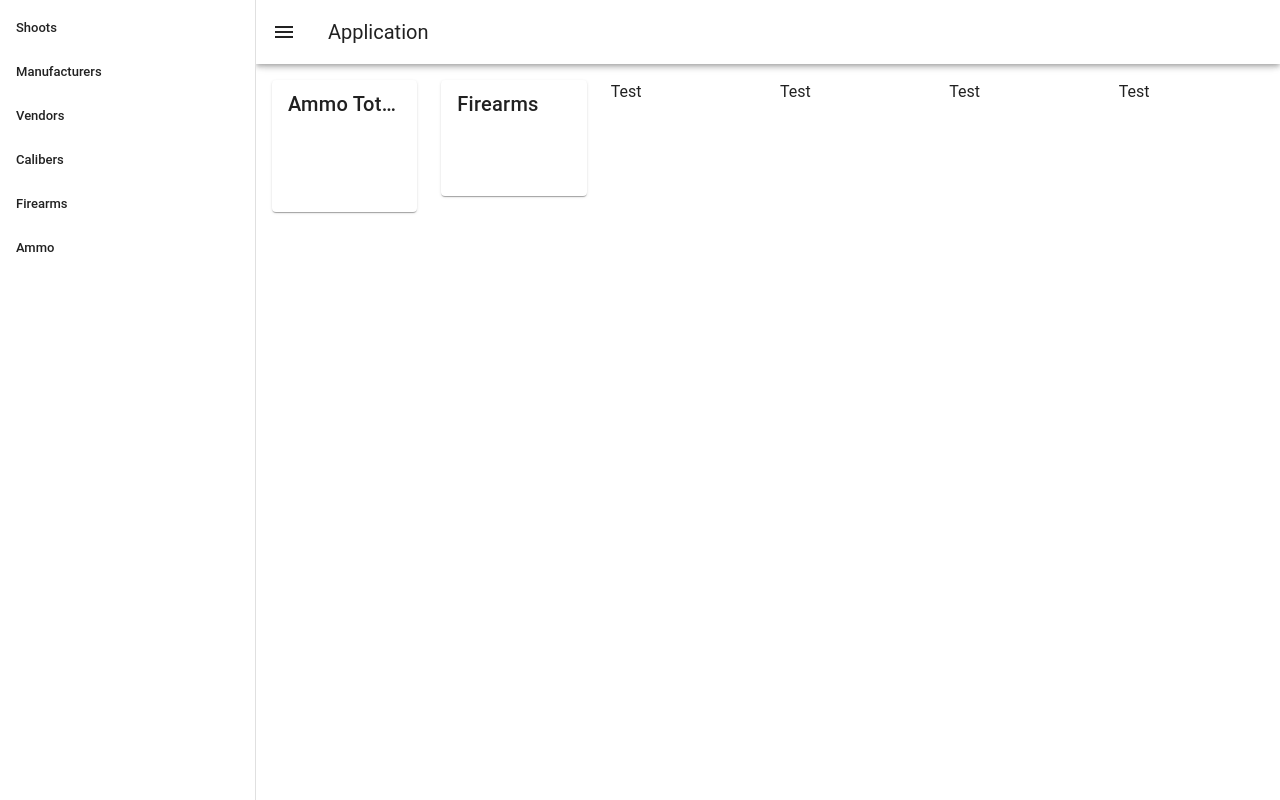
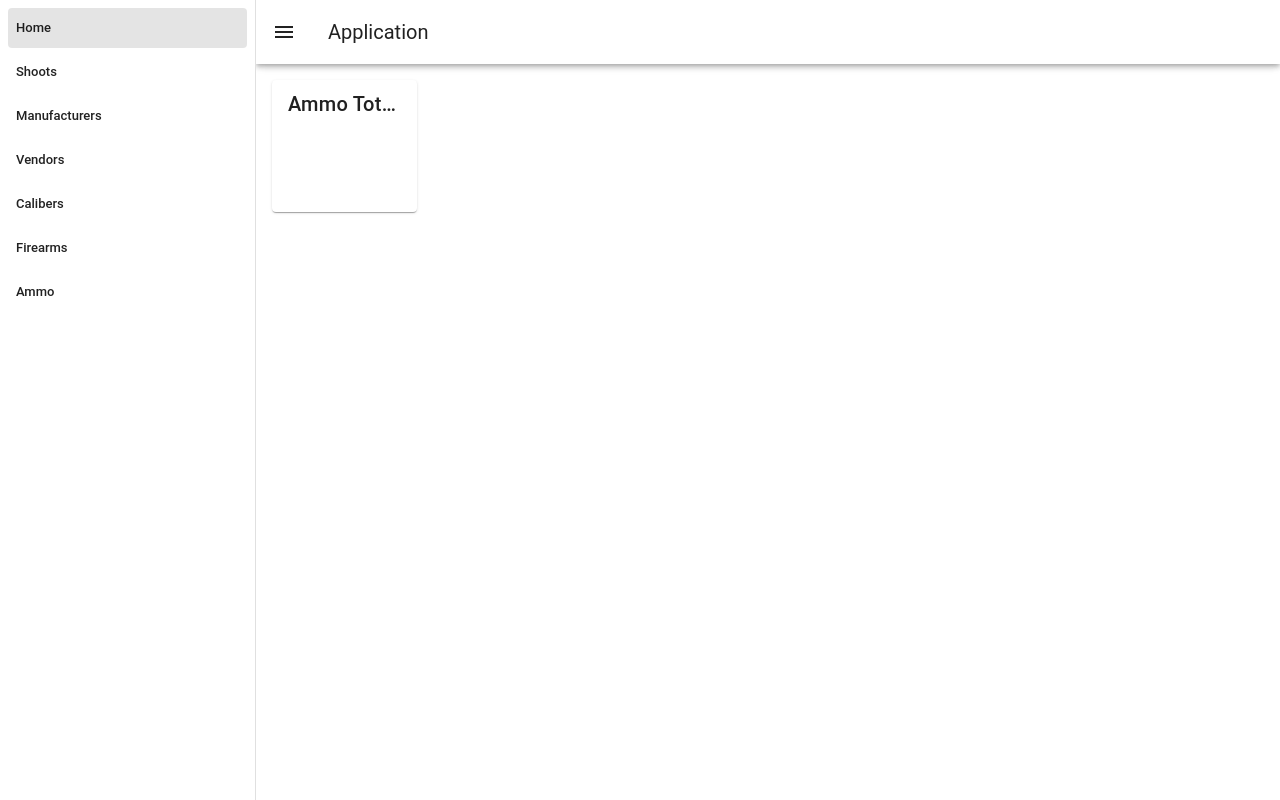
Before and after one commit to outlawdesigns-io/ArmoryVue, a Vue app: page /home in a window 1280 px wide. Built offline with nearby package versions, Linux system fonts and the light colour scheme.

Commit message:
minor imporvements

```diff
--- a/src/App.vue
+++ b/src/App.vue
@@ -28,7 +28,8 @@ export default{
   <v-app id="inspire">
      <v-navigation-drawer v-model="drawer">
        <v-list density="compact" nav>
-         <v-list-item title="Shoots" value="ammo" to="/shoots"></v-list-item>
+         <v-list-item title="Home" value="home" to="/home"></v-list-item>
+         <v-list-item title="Shoots" value="shoots" to="/shoots"></v-list-item>
          <v-list-item title="Manufacturers" value="manufacturers" to="/manufacturers"></v-list-item>
          <v-list-item title="Vendors" value="vendors" to="/vendors"></v-list-item>
          <v-list-item title="Calibers" value="calibers" to="/calibers"></v-list-item>
--- a/src/components/TotalAmmoList.vue
+++ b/src/components/TotalAmmoList.vue
@@ -16,7 +16,16 @@ let ammo = computed(()=>{
     },0);
     results.push({Id:groups[keys[i]][0].Id,Caliber:caliber,Rounds:rounds});
   }
-  return results;
+  return results.sort((a,b)=>{
+    //sort by rounds asc
+    if(a.Rounds < b.Rounds){
+      return -1;
+    }
+    if(a.Rounds > b.Rounds){
+      return 1;
+    }
+    return 0;
+  });
 });
 
 function _groupBy(objectArray,targetProperty){
--- a/src/components/TotalFirearmList.vue
+++ b/src/components/TotalFirearmList.vue
@@ -18,8 +18,34 @@ let firearmsByCaliber = computed(()=>{
     // results.push({Id:groups[keys[i]][0].Id,Caliber:caliber,Rounds:rounds});
     results.push({Caliber:caliber,Firearms:groups[i]});
   }
+  console.log(results);
+  return [
+    {Caliber:{ Id:1, Label:'7.62x39' },Firearms:[
+      {
+        Id:2,
+        Manufacturer:6,
+        Caliber:1,
+        Model:'AK-47',
+        Serial_Number:'S0001BJZ'
+      },
+      {
+        Id:2,
+        Manufacturer:6,
+        Caliber:1,
+        Model:'AK-47',
+        Serial_Number:'X0002ZYN'
+      }
+    ]},
+    {Caliber:{ Id:2, Label:'.223 REM' },Firearms:[]},
+    {Caliber:{ Id:3, Label:'5.56x45 Nato' },Firearms:[]},
+    {Caliber:{ Id:4, Label:'9mm Luger' },Firearms:[]},
+    {Caliber:{ Id:5, Label:'9mm Nato' },Firearms:[]},
+    {Caliber:{ Id:6, Label:'.40 S&W' },Firearms:[]},
+    {Caliber:{ Id:7, Label:'20 Gauge' },Firearms:[]}
+  ];
   // return groups;
-  return results;
+  // return store.state.firearms;
+  //return results;
 });
 
 function _groupBy(objectArray,targetProperty){
@@ -33,7 +59,7 @@ function _groupBy(objectArray,targetProperty){
   },{});
 }
 
-console.log(firearmsByCaliber.value);
+//console.log(firearmsByCaliber.value);
 
 </script>
 
@@ -41,12 +67,13 @@ console.log(firearmsByCaliber.value);
   <v-card>
     <v-card-title>Firearms</v-card-title>
     <v-card-text>
-      <v-list-group value="firearmsByCaliber">
-        <v-list-item v-bind="Firearms" title="Model"></v-list-item>
-      </v-list-group>
-      <!-- <v-list lines="one">
-        <v-list-item v-for="caliber in firearmsByCaliber" :key="a.Id" :title="a.Caliber" :subtitle="a.Rounds"></v-list-item>
-      </v-list> -->
+      <v-list>
+        <v-list-group v-for="(Caliber,Firearms) in firearmsByCaliber">
+          <v-list-item v-for="f in Firearms" :key="f.Id" :title="f.Model" :subtitle="f.Serial_Number"></v-list-item>
+        </v-list-group>
+        <!-- <v-list-item v-for="(Caliber,Firearms) in firearmsByCaliber" :title="Caliber.Label" :value="Caliber.Label">{{Caliber}}</v-list-item> -->
+      </v-list>
+      <!-- <v-list lines="one"><v-list-item v-for="f in firearmsByCaliber" :key="f.Id" :title="f.Model" :subtitle="f.Serial_Number"></v-list-item></v-list> -->
     </v-card-text>
     <v-card-actions></v-card-actions>
   </v-card>
--- a/src/views/HomeView.vue
+++ b/src/views/HomeView.vue
@@ -15,12 +15,12 @@ import TotalFirearmList from '../components/TotalFirearmList.vue';
         <TotalAmmoList></TotalAmmoList>
       </v-col>
       <v-col cols="12" sm="2">
-        <TotalFirearmList></TotalFirearmList>
+        <!-- <TotalFirearmList></TotalFirearmList> -->
       </v-col>
-      <v-col cols="12" sm="2"><p>Test</p></v-col>
-      <v-col cols="12" sm="2"><p>Test</p></v-col>
-      <v-col cols="12" sm="2"><p>Test</p></v-col>
-      <v-col cols="12" sm="2"><p>Test</p></v-col>
+      <v-col cols="12" sm="2"></v-col>
+      <v-col cols="12" sm="2"></v-col>
+      <v-col cols="12" sm="2"></v-col>
+      <v-col cols="12" sm="2"></v-col>
     </v-row>
   </v-container>
 </template>
--- a/src/views/ShootView.vue
+++ b/src/views/ShootView.vue
@@ -17,8 +17,8 @@ export default{
       return this.$store.state.shoots.map((e)=>{
         let ammoObj = ammo.filter((a)=>{ return a.Id == e.Ammo })[0];
         let firearmObj = firearms.filter((f)=>{ return f.Id == e.FireArm })[0];
-        //e.Display = firearmObj.Model + '|' + firearmObj.Serial_Number + '|' + e.Rounds;
-        e.Display = e.Id;
+        e.Display = firearmObj.Model + ' | ' + firearmObj.Serial_Number + ' | ' + e.Rounds + ' | ' + e.Created;
+        //e.Display = e.Id;
         return e;
       });
     },
```
